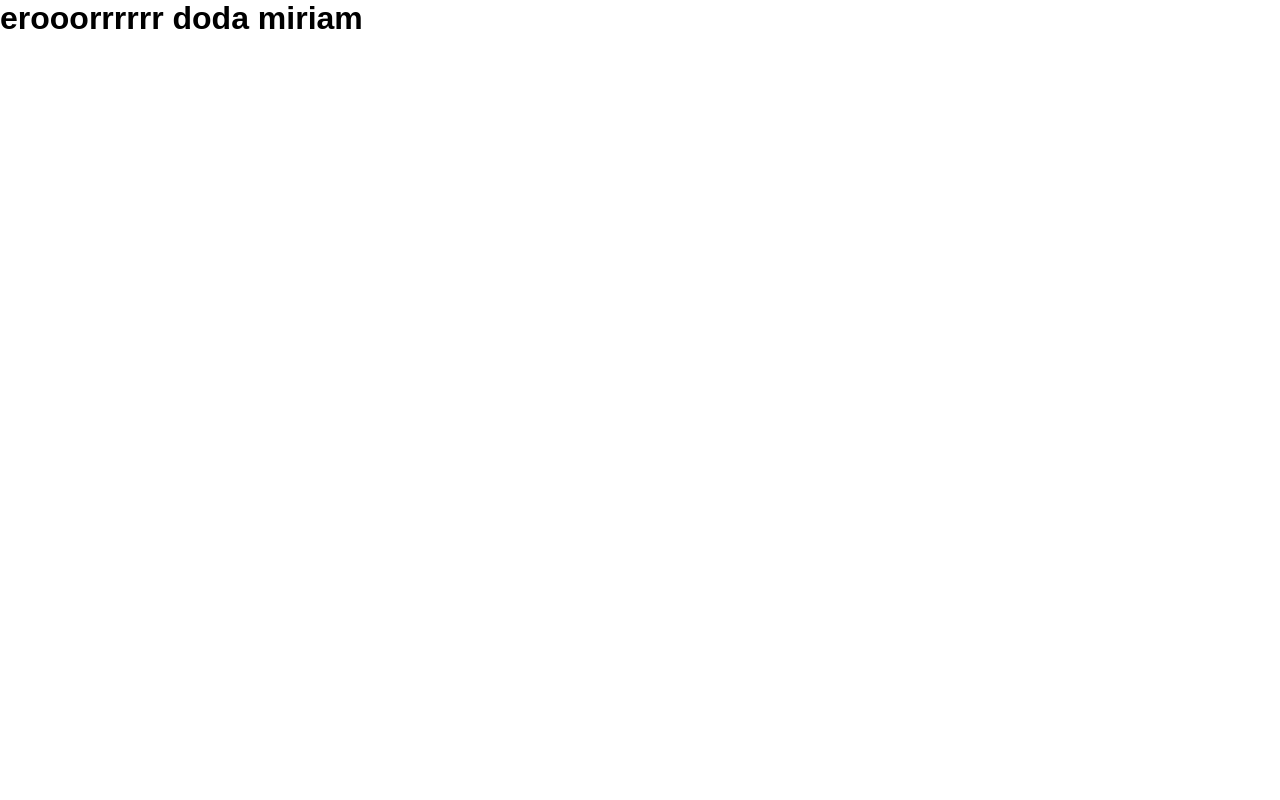
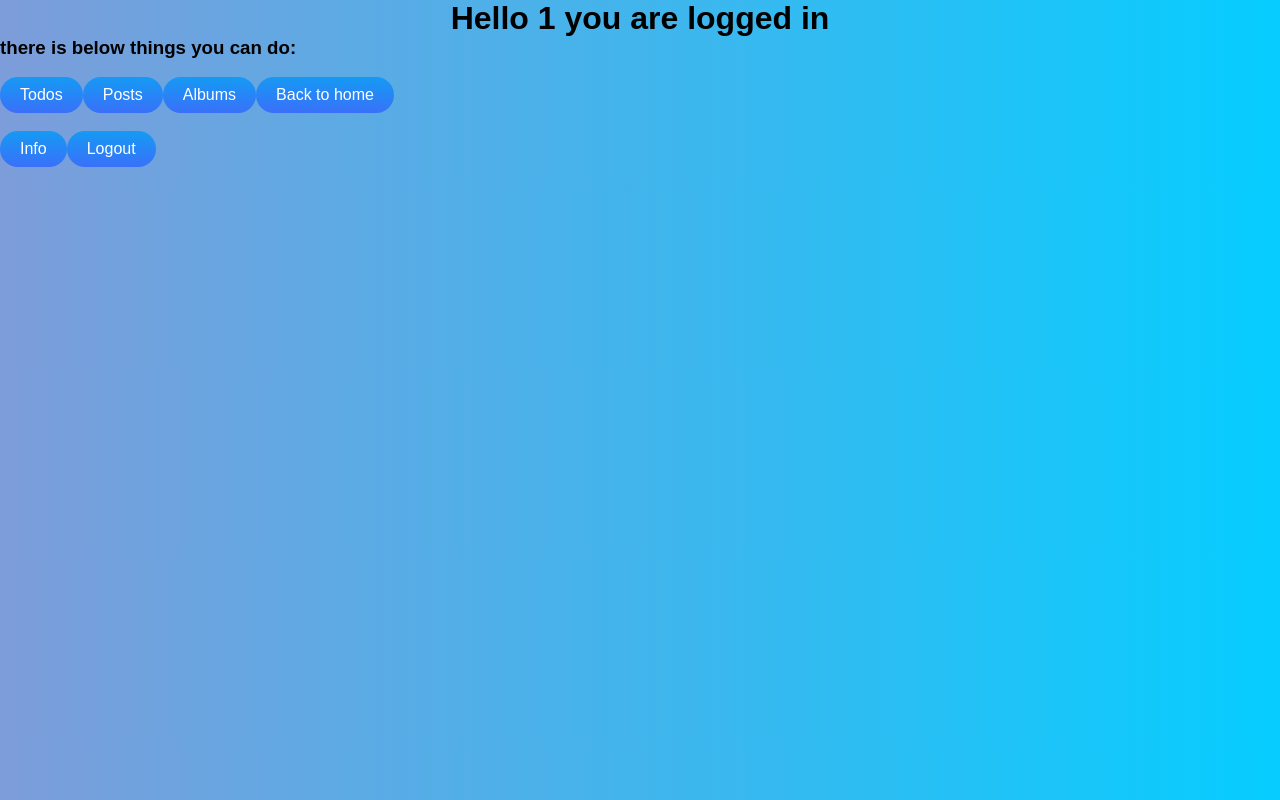
Before and after one commit to inonsh01/boaz-and-inon-project, a React (Create React App) app in the folder users-project/: page /users/1 in a window 1280 px wide. Built offline with nearby package versions, Linux system fonts and the light colour scheme.

Commit message:
inon's-version

```diff
--- a/users-project/src/App.js
+++ b/users-project/src/App.js
@@ -4,6 +4,7 @@ import ErrorPage from './components/errorPage'
 import HomePage from './components/homePage'
 import UserPage from './components/userPage'
 import Todos from './components/Todos';
+import Shared from './components/Shared';
 import Posts from './components/Posts';
 import Photos from './components/Photos';
 import { UserProvider } from './components/userContext';
@@ -16,10 +17,12 @@ function App() {
       <Routes>
         <Route path='/' element={<HomePage />} />
         <Route path='/login' element={<Login />} />
-      <Route path='/user page/:name' element={<UserPage />} />
-      <Route path='/user page/:name/todos' element={<Todos />} />
-      <Route path='/user page/:name/posts' element={<Posts />} />
-      <Route path='/user page/:name/albums' element={<Photos />} />
+        <Route path='/users/:name' element={<Shared />}>
+          <Route index element = {<UserPage />}/>
+          <Route path='todos' element={<Todos />} />
+          <Route path='posts' element={<Posts  />} />
+          <Route path='albums' element={<Photos />} />
+        </Route>
         <Route path='*' element={<ErrorPage />} />
       </Routes>
     </UserProvider>
--- a/users-project/src/components/Photos.js
+++ b/users-project/src/components/Photos.js
@@ -1,13 +1,9 @@
 import React, { useState, useEffect, useContext } from "react";
-import { Link } from 'react-router-dom'
 import { IdContext } from './../components/userContext';
 
 function Photos() {
     const getId = useContext(IdContext)
     const [albumsList, setAlbumsList] = useState([])
-    const [bool, setBool] = useState(false)
-
-
 
     useEffect(() => {
         fetch(`https://jsonplaceholder.typicode.com/albums?userId=${getId.myId}`)
@@ -22,21 +18,11 @@ function Photos() {
             })
     }, []);
 
-
-
-
-    const showMyPostsList = () => {
-        bool ? setBool(false) : setBool(true)
-    }
     return (<>
-        <div>
-            <button onClick={() => showMyPostsList()}>Show my alboms</button>
-        </div>
         <div className="talboms">
-            {bool ? <ul>{albumsList.map((item, index) =>
+            <ul>{albumsList.map((item, index) =>
                 <li key={index}> {item} </li>)}
-            </ul> :
-                <p>press on the button to see your alboms</p>}
+            </ul>
         </div>
     </>
     )
--- a/users-project/src/components/Posts.js
+++ b/users-project/src/components/Posts.js
@@ -1,12 +1,9 @@
 import React, { useState, useEffect, useContext } from "react";
-import { Link } from 'react-router-dom'
 import { IdContext } from './../components/userContext';
 
 function Posts() {
     const getId = useContext(IdContext)
     const [postList, setPostList] = useState([])
-    const [bool, setBool] = useState(false)
-
 
 
     useEffect(() => {
@@ -21,21 +18,11 @@ function Posts() {
             })
     }, []);
 
-
-
-
-    const showMyPostsList = () => {
-        bool ? setBool(false) : setBool(true)
-    }
     return (<>
-        <div>
-            <button onClick={() => showMyPostsList()}>Show my posts</button>
-        </div>
         <div className="todo">
-            {bool ? <ul>{postList.map((item, index) =>
+            <ul>{postList.map((item, index) =>
                 <li key={index}> {item} </li>)}
-            </ul> :
-                <p>press on the button to see your posts</p>}
+            </ul>
         </div>
     </>
     )
--- /dev/null
+++ b/users-project/src/components/Shared.js
@@ -0,0 +1,23 @@
+import { useParams, useNavigate, Link, Outlet } from 'react-router-dom';
+import '../style/userPage.css';
+
+export default function UserPage() {
+  const { name } = useParams();
+  const navigate = useNavigate();
+
+  return (
+    <div>
+      <h1 className='welcome-user'>Hello {name} you are logged in</h1>
+      <h3>there is below things you can do:</h3>
+      <br />
+      <nav className='buttons'>
+        <Link className='btn' to={`Todos`}>Todos</Link>
+        <Link className='btn' to={`Posts`}>Posts</Link>
+        <Link className='btn' to={`Albums`}>Albums</Link>
+        <Link className='btn' to={``}>Back to home</Link>
+      </nav>
+      <br />
+      <Outlet />
+    </div>
+  )
+}
--- a/users-project/src/components/Todos.js
+++ b/users-project/src/components/Todos.js
@@ -28,24 +28,20 @@ function Todos(params) {
         bool ? setBool(false) : setBool(true)
     }
 
-    const changeIfComlitedStatus = ( index)=> {
+    const changeIfComlitedStatus = (index) => {
         let arr = [...ifComlited];
         arr[index] ? (arr[index] = false) : (arr[index] = true)
         setIfComlited(arr);
     }
     return (<>
-        <div>
-            <button onClick={() => showMyTodosList()}>Show my todos</button>
-        </div>
         <div className="todo">
-            {bool ? <ul>{toDoList.map((item, index) =>
+            <ul>{toDoList.map((item, index) =>
                 <li key={index}> {item}
                     <input
                         type="checkbox" id="myCheck" checked={ifComlited[index]}
-                        onClick={() =>changeIfComlitedStatus( index)}>
+                        onClick={() => changeIfComlitedStatus(index)}>
                     </input></li>)}
-            </ul> :
-                <p>press on the button to see your todos</p>}
+            </ul>
         </div>
     </>
     )
--- a/users-project/src/components/homePage.js
+++ b/users-project/src/components/homePage.js
@@ -1,12 +1,12 @@
 import React from 'react'
 import {Link} from 'react-router-dom'
-
+import '../style/homePage.css'
 export default function homePage() {
 
   return (
     <div>
-      <h1>hello doda miriam</h1>
-      <Link to = "/login">login</Link>
+      <h1 className='welcome'>Welcome to the Fucking website</h1>
+      <Link className='btn' to = "/login">login</Link>
     </div>
   )
 }
--- a/users-project/src/components/login.js
+++ b/users-project/src/components/login.js
@@ -2,8 +2,6 @@ import React, { useState, useContext } from 'react';
 import { useNavigate } from "react-router-dom";
 import "../style/login.css"
 import { IdContext } from './../components/userContext';
-
-
 
 export default function Login() {
     const navigate = useNavigate();
@@ -18,8 +16,8 @@ export default function Login() {
                 let usPassword = user.address.zipcode.split("-")[1];
                 if (password === usPassword) {
                     getId.changeId(user.id)
-                    localStorage.setItem("currentUser", [user.username, user.id]);
-                    navigate(`/user page/${user.name}`);
+                    localStorage.setItem("currentUser", user.username);
+                    navigate(`/users/${user.name}`);
                     return;
                 }
             }
@@ -28,10 +26,12 @@ export default function Login() {
     }
 
     function handleSubmit(event) {
+        //setInterval(()=>console.log("wait..."),1000)
         event.preventDefault();
         fetch("https://jsonplaceholder.typicode.com/users")
             .then((response) => response.json())
             .then((data) => {
+                console.log("some");
                 checkUser(data);
             })
     }
--- a/users-project/src/components/userPage.js
+++ b/users-project/src/components/userPage.js
@@ -1,11 +1,13 @@
 import React, { useState, useContext } from 'react';
-import { useParams, useNavigate, Link } from 'react-router-dom';
+import { useParams, useNavigate, Link, Outlet } from 'react-router-dom';
 import { IdContext } from './../components/userContext';
+import '../style/userPage.css';
 
 export default function UserPage() {
   const { name } = useParams();
   const navigate = useNavigate();
   const [infoText, setInfoText] = useState([]);
+  const [isInfo, setIsInfo] = useState(false);
   const getId = useContext(IdContext);
 
   async function getUser() {
@@ -16,6 +18,11 @@ export default function UserPage() {
   }
 
   function info() {
+    if (isInfo) {
+      setInfoText([]);
+      setIsInfo(false);
+    } else {
+      setIsInfo(true);
       let text = "";
       getUser()
         .then(user => {
@@ -43,6 +50,7 @@ export default function UserPage() {
           setInfoText(text);
         })
     }
+  }
   function logout() {
     localStorage.removeItem("currentUser");
     navigate("/login");
@@ -51,16 +59,13 @@ export default function UserPage() {
 
   return (
     <div>
-      <h1>Hello {name} you are logged in</h1>
-      <div className='buttons'>
-        <button onClick={info}>Info</button>
-        <button onClick={logout}>Logout</button>
-        <Link to={`/user page/${name}/Todos`}>Todos</Link>
-        <Link to={`/user page/${name}/Posts`}>Posts</Link>
-        <Link to={`/user page/${name}/Albums`}>Albums</Link>
-      </div>
-      <ul>
-        {infoText.map((element, index) => <li key={index}> {element} </li>)}
+      <nav className='buttons'>
+        <button className='btn' onClick={info}>Info</button>
+        <button className='btn' onClick={logout}>Logout</button>
+      </nav>
+      <br />
+      <ul className='info'>
+        {infoText.map((element, index) => <li className={`li${index + 1}`} key={index}> {element} </li>)}
       </ul>
     </div>
   )
--- /dev/null
+++ b/users-project/src/style/homePage.css
@@ -0,0 +1,55 @@
+
+body {
+    font-family: 'varela-round', sans-serif;
+    background-image: linear-gradient(to right, #7d9dda, #06cdff);
+}
+.welcome{
+    text-align: center;
+    background-color: #FFFFFF;
+    width: 100%;
+    padding: 5px;
+    margin-bottom: 10px;
+}
+/* CSS */
+.btn {
+  align-items: center;
+  appearance: none;
+  background-color: #3EB2FD;
+  background-image: linear-gradient(1deg, #4F58FD, #149BF3 99%);
+  background-size: calc(100% + 20px) calc(100% + 20px);
+  border-radius: 100px;
+  border-width: 0;
+  box-shadow: none;
+  box-sizing: border-box;
+  color: #FFFFFF;
+  cursor: pointer;
+  display: inline-flex;
+  font-family: CircularStd,sans-serif;
+  font-size: 1rem;
+  height: auto;
+  justify-content: center;
+  line-height: 1.5;
+  padding: 6px 20px;
+  position: relative;
+  text-align: center;
+  text-decoration: none;
+  transition: background-color .2s,background-position .2s;
+  user-select: none;
+  -webkit-user-select: none;
+  touch-action: manipulation;
+  vertical-align: top;
+  white-space: nowrap;
+}
+
+.btn:active,
+.btn:focus {
+  outline: none;
+}
+
+.btn:hover {
+  background-position: -20px -20px;
+}
+
+.btn:focus:not(:active) {
+  box-shadow: rgba(40, 170, 255, 0.25) 0 0 0 .125em;
+}
--- /dev/null
+++ b/users-project/src/style/userPage.css
@@ -0,0 +1,3 @@
+.welcome-user{
+    text-align: center;
+}
```
Lines whose indentation alone changed are shown as unchanged.
